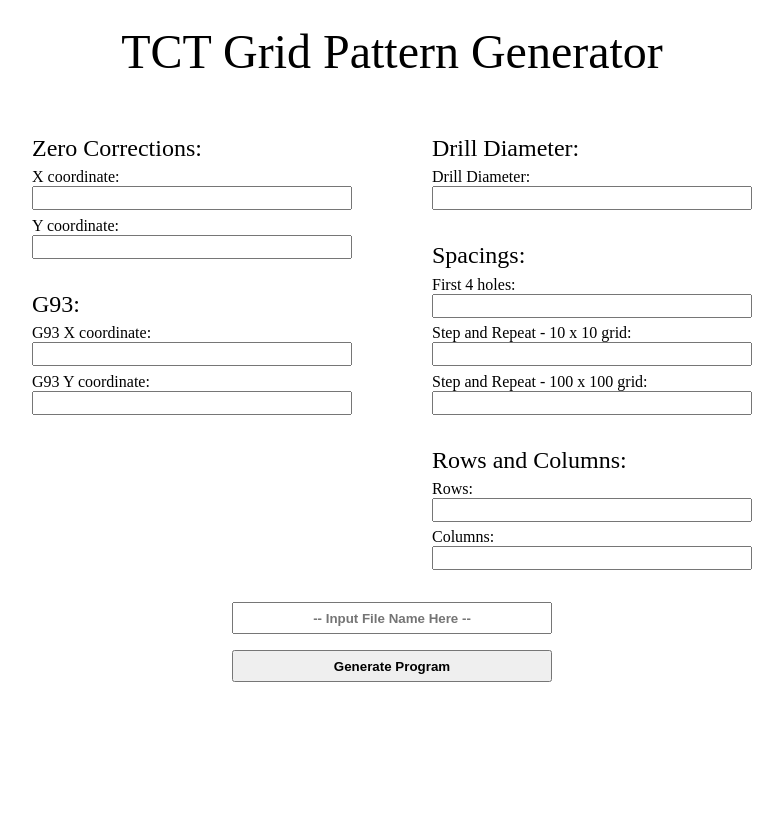
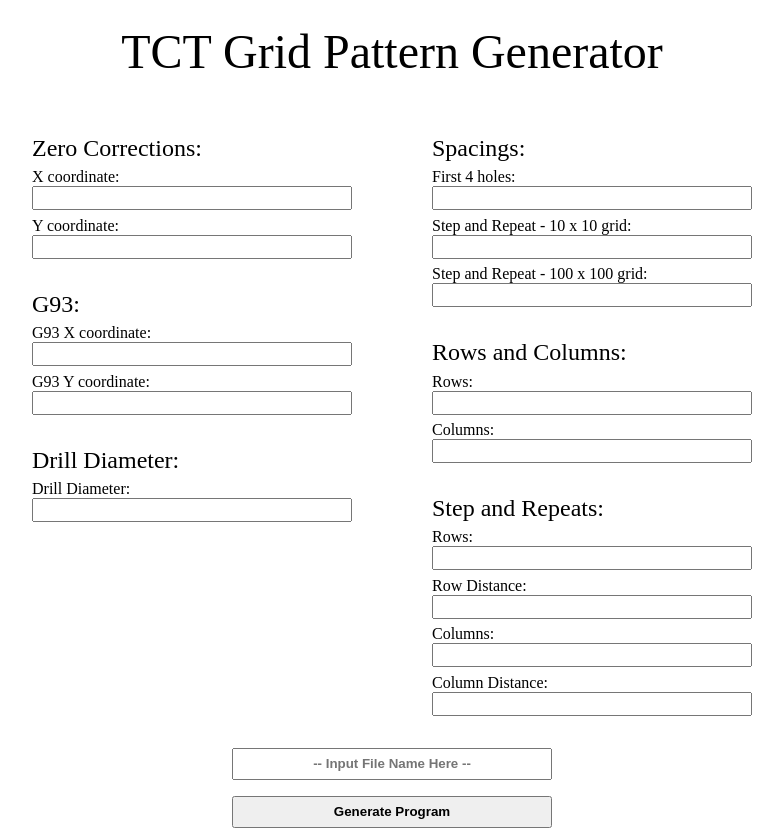
Before and after one commit to tct-tech/grid-generator, a React (Create React App) app: page / in a window 1280 px wide. Shown: the whole page, without its empty margins (248-1031 px from the left). Before the commit the page ends 800 px from the top, so only its background shows below. Built offline with nearby package versions, Linux system fonts and the light colour scheme.

Commit message:
added step and repeat

```diff
--- a/src/components/Content.js
+++ b/src/components/Content.js
@@ -1,3 +1,9 @@
+/**
+ * @Author: Your name
+ * @Date:   2023-04-26 16:42:42
+ * @Last Modified by:   Your name
+ * @Last Modified time: 2023-08-23 08:23:31
+ */
 import React, { useState } from 'react';
 import DataInput from './DataInput';
 import '../styles/styles.css';
@@ -14,6 +20,10 @@ const Content = () => {
     const [dist_3, setDist_3] = useState('');
     const [row, setRow] = useState('');
     const [column, setColumn] = useState('');
+    const [SRRow, setSRRow] = useState('');
+    const [SRColumn, setSRColumn] = useState('');
+    const [SRRowDist, setSRRowDist] = useState('');
+    const [SRColDist, setSRColDist] = useState('');
     const [fileName, setFileName] = useState('');
 
     const handleChange = (input) => {
@@ -48,6 +58,18 @@ const Content = () => {
             case "column":
                 setColumn(input.value);
                 break;
+            case "SRRow":
+                setSRRow(input.value);
+                break;
+            case "SRColumn":
+                setSRColumn(input.value);
+                break;
+            case "SRRowDist":
+                setSRRowDist(input.value);
+                break;
+            case "SRColDist":
+                setSRColDist(input.value);
+                break;
             default:
                 console.log('input err');
         }
@@ -59,21 +81,23 @@ const Content = () => {
 
     const handleClick = (e) => {
         e.preventDefault();
-        if(!zcX || !zcY || !g93X || !g93Y || !drillDia || !dist_1 || !dist_2 || !dist_3 || !row || !column){
+        if(!zcX || !zcY || !g93X || !g93Y || !drillDia || !dist_1 || !dist_2 || !dist_3 || !row || !column || !SRRow || !SRColumn || !SRRowDist || !SRColDist){
             alert('Missing parameters, all fields are required');
             return;
         }
         let content =
             'include("simple.js");' +
+            `for(gpR = 0; gpR < ${SRRow}; gpR++){` +
+            `for(gpC = 0; gpC < ${SRColumn}; gpC++){` +
             `for(r=0;r<${row};r++){` +
             `for(c=0;c<${column}; c++){` +
             'for(i=0;i<5;i++){' +
             'for(j=0;j<5;j++){' +
-            `addCircle(${dist_2}*j+c*${dist_3}+${Number(zcX)+Number(g93X)},${dist_2}*i+r*${dist_3}+${Number(zcY)+Number(g93Y)},${drillDia/2});` +
-            `addCircle(${dist_2}*j+c*${dist_3}+${Number(dist_1)+Number(zcX)+Number(g93X)},${dist_2}*i+r*${dist_3}+${Number(dist_1)+Number(zcY)+Number(g93Y)},${drillDia/2});` +
-            `addCircle(${dist_2}*j+c*${dist_3}+${Number(dist_1)+Number(zcX)+Number(g93X)},${dist_2}*i+r*${dist_3}+${Number(zcY)+Number(g93Y)},${drillDia/2});` +
-            `addCircle(${dist_2}*j+c*${dist_3}+${Number(zcX)+Number(g93X)},${dist_2}*i+r*${dist_3}+${Number(dist_1)+Number(zcY)+Number(g93Y)},${drillDia/2});` +
-            '}}}}';
+            `addCircle(${dist_2}*j+c*${dist_3}+${Number(zcX)+Number(g93X)}+gpC*${SRColDist},${dist_2}*i+r*${dist_3}+${Number(zcY)+Number(g93Y)}+gpR*${SRRowDist},${drillDia/2});` +
+            `addCircle(${dist_2}*j+c*${dist_3}+${Number(dist_1)+Number(zcX)+Number(g93X)}+gpC*${SRColDist},${dist_2}*i+r*${dist_3}+${Number(dist_1)+Number(zcY)+Number(g93Y)}+gpR*${SRRowDist},${drillDia/2});` +
+            `addCircle(${dist_2}*j+c*${dist_3}+${Number(dist_1)+Number(zcX)+Number(g93X)}+gpC*${SRColDist},${dist_2}*i+r*${dist_3}+${Number(zcY)+Number(g93Y)}+gpR*${SRRowDist},${drillDia/2});` +
+            `addCircle(${dist_2}*j+c*${dist_3}+${Number(zcX)+Number(g93X)}+gpC*${SRColDist},${dist_2}*i+r*${dist_3}+${Number(dist_1)+Number(zcY)+Number(g93Y)}+gpR*${SRRowDist},${drillDia/2});` +
+            '}}}}}}';
         let blob = new Blob([content], {
             type: "text/plain;charset=utf-8"
         });
@@ -98,6 +122,8 @@ const Content = () => {
                 dist_3={dist_3}
                 row={row}
                 column={column}
+                SRRow={SRRow}
+                SRColumn={SRColumn}
             />
             <input className='fileName' name='fileName' type='text' placeholder={'-- Input File Name Here --'} onChange={handleFileNameChange}/>
             <button type='submit' onClick={handleClick}>Generate Program</button>
--- a/src/components/DataInput.js
+++ b/src/components/DataInput.js
@@ -1,3 +1,9 @@
+/**
+ * @Author: Your name
+ * @Date:   2023-04-26 16:42:42
+ * @Last Modified by:   Your name
+ * @Last Modified time: 2023-08-23 08:24:03
+ */
 import React from 'react';
 import '../styles/styles.css';
 
@@ -24,13 +30,13 @@ const DataInput = (props) => {
                         <label htmlFor='g93YInput'>G93 Y coordinate: </label>
                         <input id='g93YInput' name='g93Y' type='number' value={props.g93Y} onChange={handleChange}/>
                     </div>
-            </div>
-            <div className="sub-component">
                 <div className="title">Drill Diameter: </div>
                     <div className="inputs">
                         <label htmlFor='drillDiaInput'>Drill Diameter: </label>
                         <input id='drillDiaInput' name='drillDia' type='number' value={props.drillDia} onChange={handleChange}/>
                     </div>
+            </div>
+            <div className="sub-component">
                 <div className="title">Spacings: </div>
                     <div className="inputs">
                         <label htmlFor='dist_1Input'>First 4 holes: </label>
@@ -47,6 +53,17 @@ const DataInput = (props) => {
                         <label htmlFor='columnInput'>Columns: </label>
                         <input id='columnInput' name='column' type='number' value={props.column} onChange={handleChange}/>
                     </div>
+                <div className="title">Step and Repeats: </div>
+                    <div className="inputs">
+                        <label htmlFor='SRRowInput'>Rows: </label>
+                        <input id='SRRowInput' name='SRRow' type='number' value={props.SRRow} onChange={handleChange}/>
+                        <label htmlFor='SRRowDistInput'>Row Distance: </label>
+                        <input id='SRRowDistInput' name='SRRowDist' type='number' value={props.SRRowDist} onChange={handleChange}/>
+                        <label htmlFor='SRColumnInput'>Columns: </label>
+                        <input id='SRColumnInput' name='SRColumn' type='number' value={props.SRColumn} onChange={handleChange}/>
+                        <label htmlFor='SRColDistInput'>Column Distance: </label>
+                        <input id='SRColDistInput' name='SRColDist' type='number' value={props.SRColDist} onChange={handleChange}/>
+                    </div>
             </div>
         </form>
     );
```
